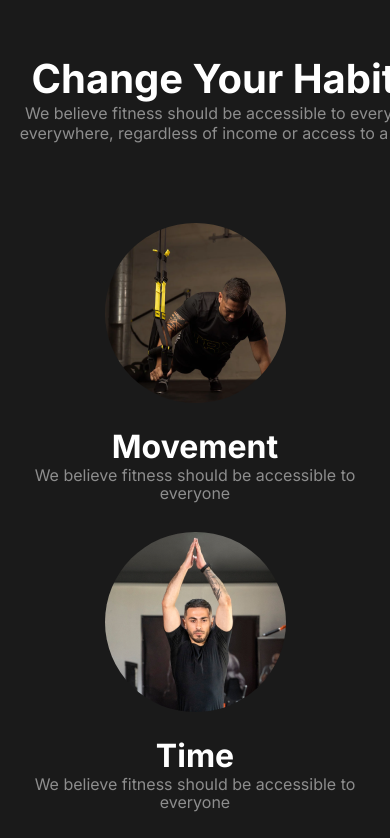
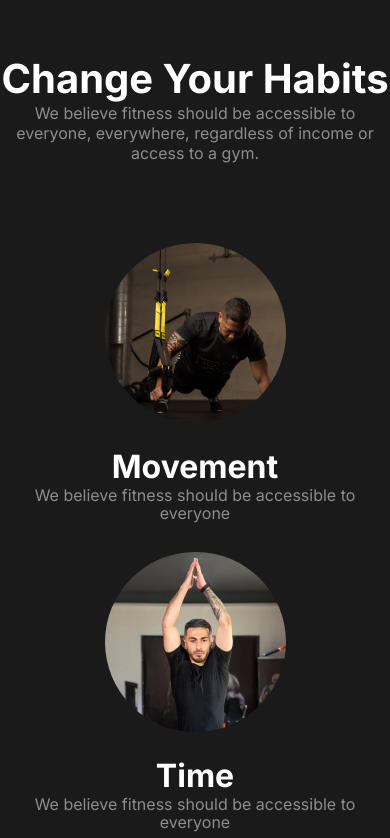
Before and after one commit to ajimcse/Assigment-02, a plain HTML site: page index.html in a window 390 px wide. Shown: the part 1288-2126 px from the top of the page. Drawn offline with Linux system fonts and the light colour scheme.

Commit message:
list commit

```diff
--- a/css/style.css
+++ b/css/style.css
@@ -227,6 +227,12 @@ width: 100%;
 
     .change-main-container{
         grid-template-columns: 1fr;
+    }
+    .change-title{
+        text-align: center;
+       width: 100%;
+
+
     }
 }
 
@@ -511,6 +517,7 @@ top: 200px;
     .meet-our-section{
         grid-template-columns: 1fr;
         text-align: center;
+        width: 100%;
     }
     .img-titles{
         left: 100px;
```
